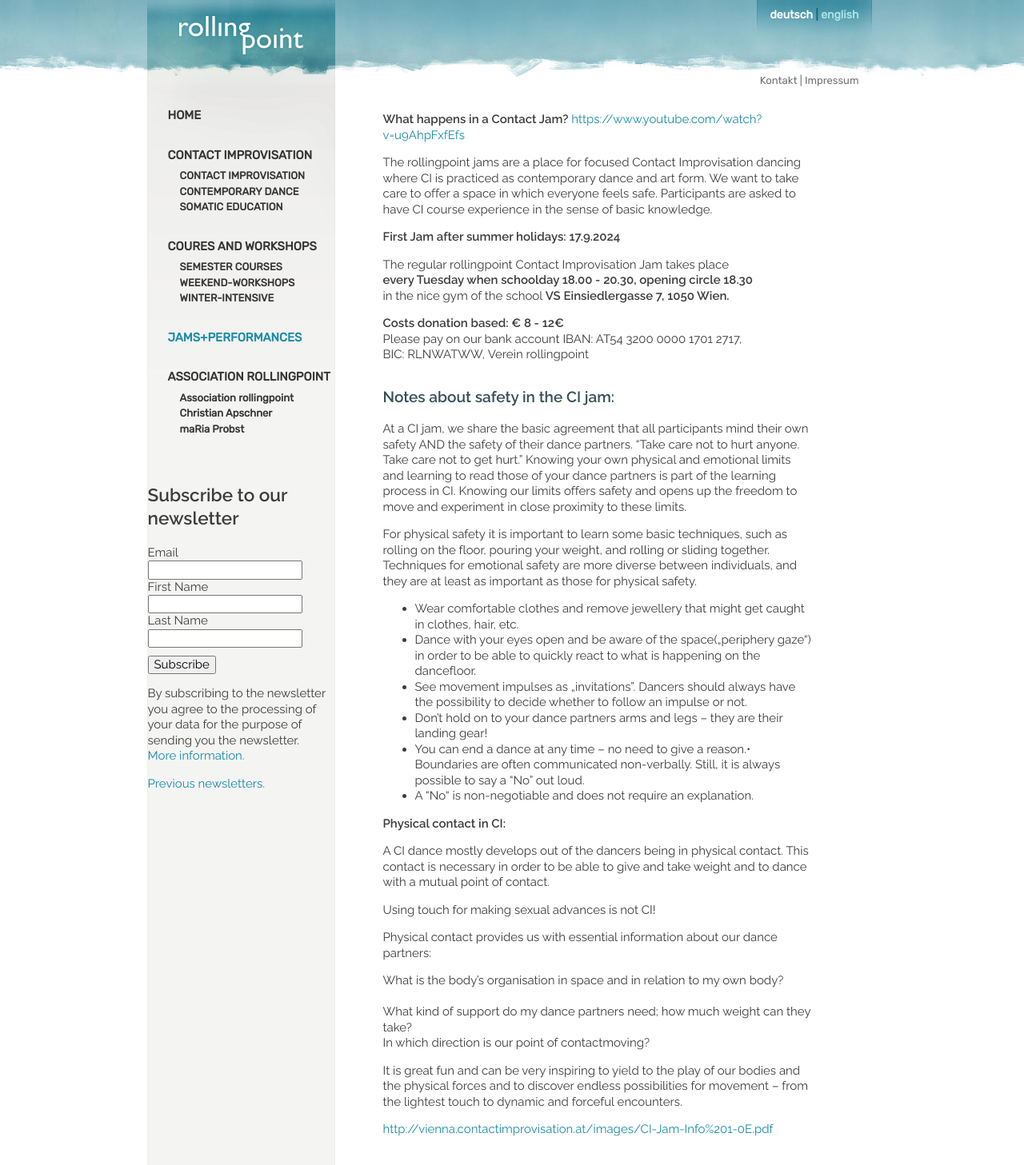
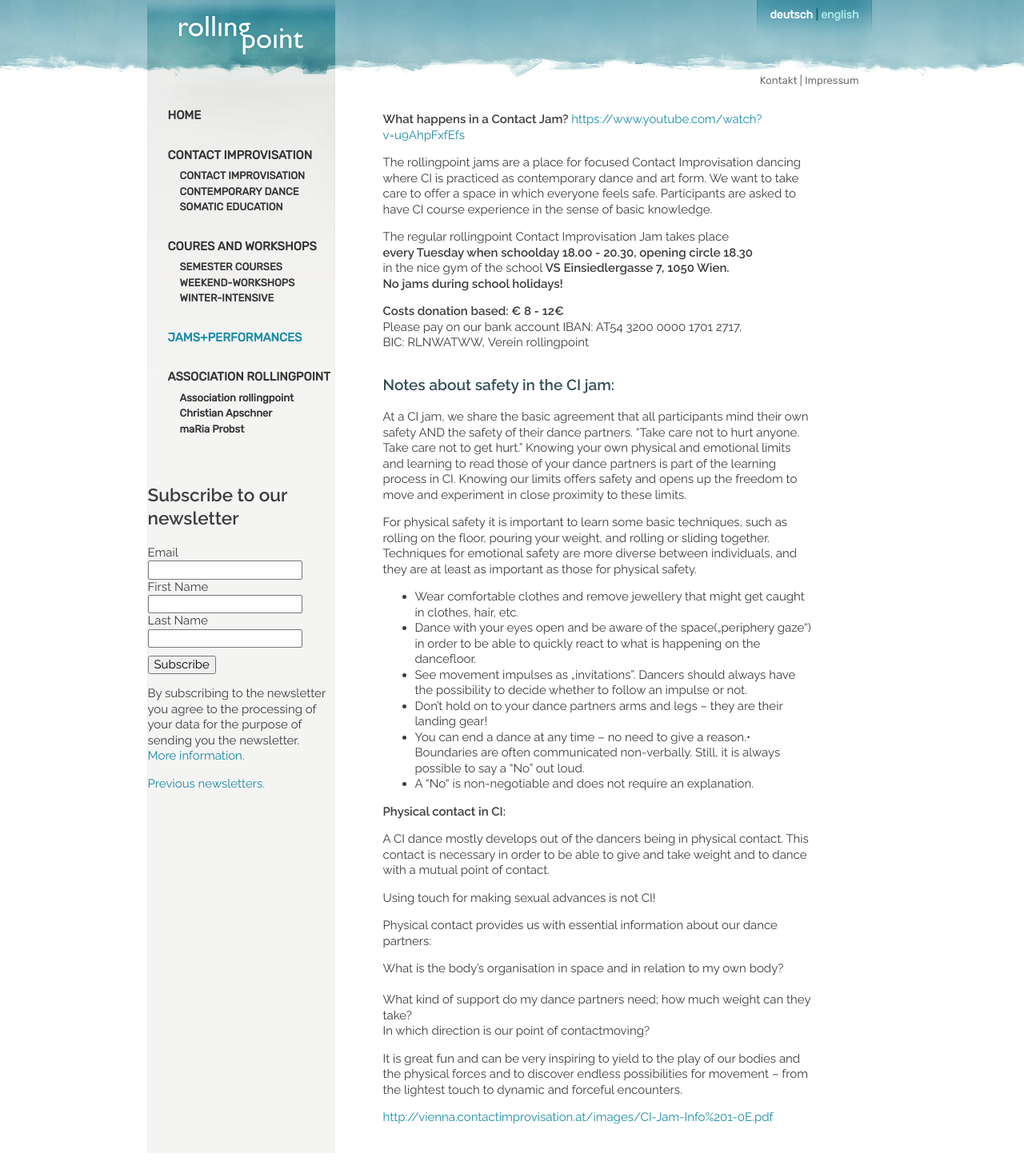
Before and after one commit to manulari/rollingpointat, a Jekyll site: the page built from _pages_en/en-jams.md, in a window 1280 px wide. Shown: the whole page at 80% size. Built offline with Jekyll 4.4.1, drawn with Linux system fonts in a browser that asks for light colours; comment, search, counter and statistics services are not loaded.

Commit message:
Update page (en) “en-jams”

```diff
--- a/_pages_en/en-jams.md
+++ b/_pages_en/en-jams.md
@@ -7,11 +7,10 @@ language: en
 
 The rollingpoint jams are a place for focused Contact Improvisation dancing where CI is practiced as contemporary dance and art form. We want to take care to offer a space in which everyone feels safe. Participants are asked to have CI course experience in the sense of basic knowledge.
 
-**First Jam after summer holidays: 17.9.2024**
-
 The regular rollingpoint Contact Improvisation Jam takes place\
 **every Tuesday when schoolday 18.00 - 20.30, opening circle 18.30**\
-in the nice gym of the school **VS Einsiedlergasse 7, 1050 Wien.**
+in the nice gym of the school **VS Einsiedlergasse 7, 1050 Wien.**\
+**No jams during school holidays!**
 
 **Costs donation based:  € 8 - 12€**\
 Please pay on our bank account IBAN: AT54 3200 0000 1701 2717, BIC: RLNWATWW, Verein rollingpoint
```
